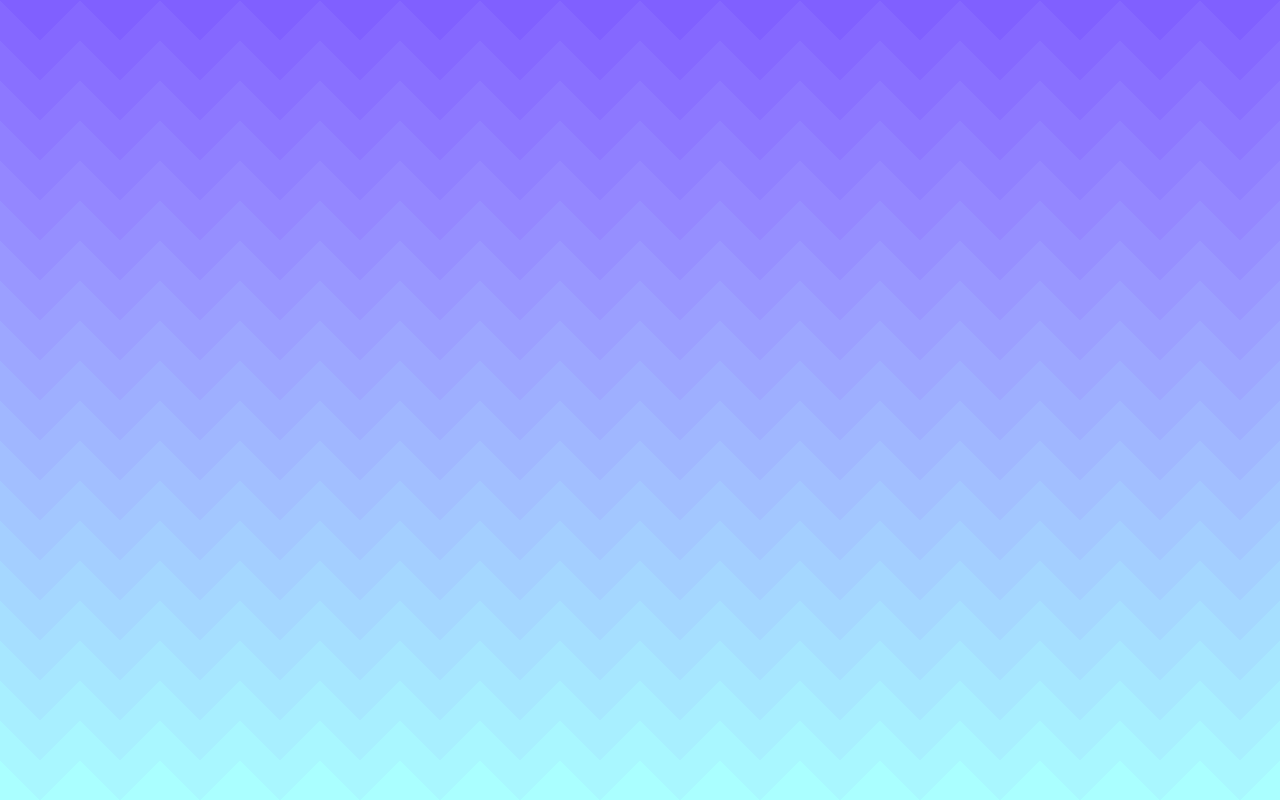
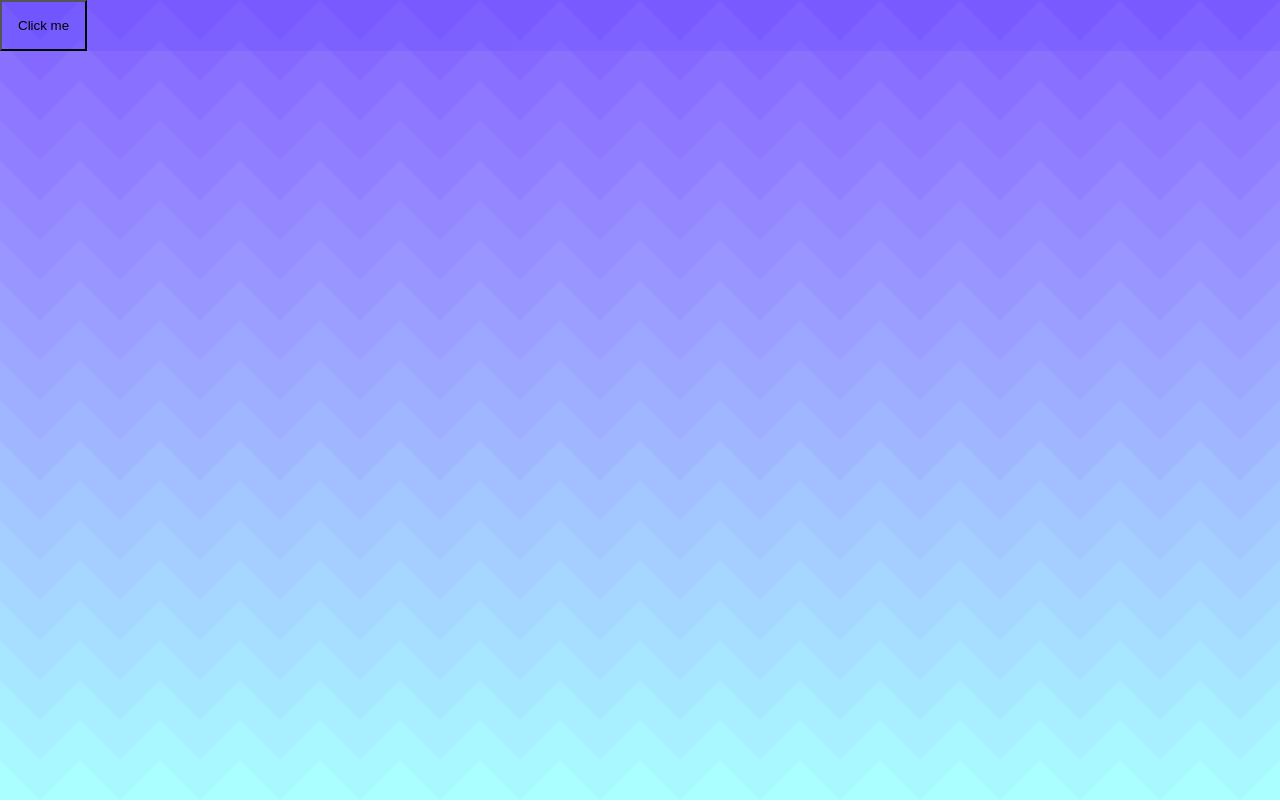
Before and after one commit to OpusTheMoose/opusthemoose.github.io, a website built with Vite: page index.html in a window 1280 px wide. Built offline with nearby package versions, Linux system fonts and the light colour scheme.

Commit message:
basic navbar added

```diff
--- a/index.html
+++ b/index.html
@@ -6,10 +6,14 @@
     <title>Home</title>
     <link rel="stylesheet" href="main.css">
   </head>
+
   <body>
-    <canvas width="512" height="512"></canvas>
-    <script type="module" src="src/renderer.ts">
+    <canvas id="background" width="800" height="600"></canvas>
+      <script type="module" src="src/renderer.ts"></script>
+    <canvas id="foreground" width="800" height="600"></canvas>
+    <div class="navbar">
+      <button id="nav-button">Click me</button>
+    </div>
 
-    </script>
   </body>
 </html>
--- a/main.css
+++ b/main.css
@@ -2,3 +2,26 @@ html, body {
     margin: 0;
     padding: 0
 }
+#background {
+    z-index: 1;
+}
+#foreground {
+    position: absolute;
+    top: 0;
+    left: 0;
+    z-index: 2;
+}
+.navbar {
+    display: flex;
+    position: fixed;
+    top: 0;
+    left: 0;
+    width: 100%;
+    height: auto;
+    background-color: #0000FF0F;
+}
+
+#nav-button {
+    background-color: inherit;
+    padding: 16px 16px;
+}
```
